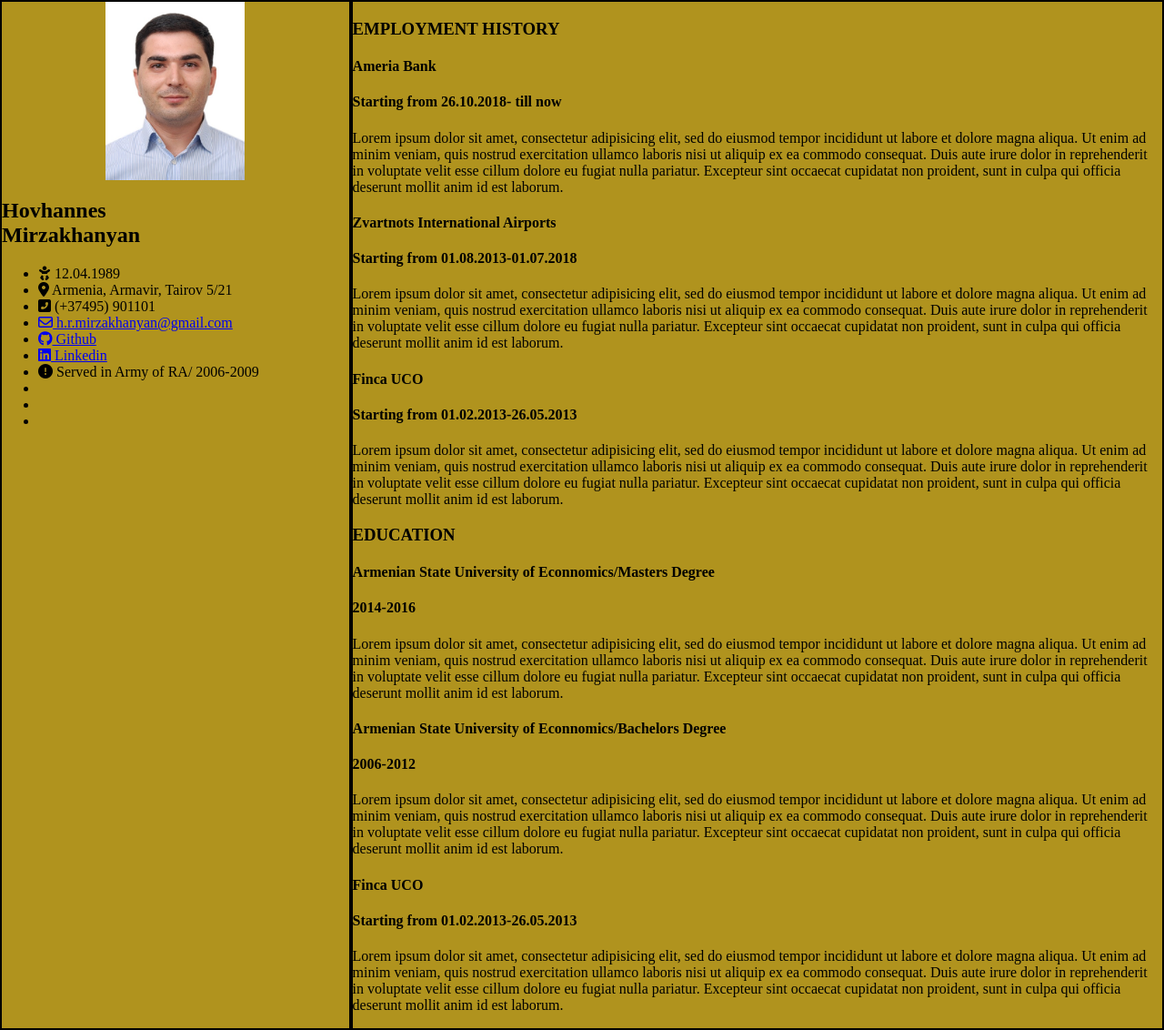
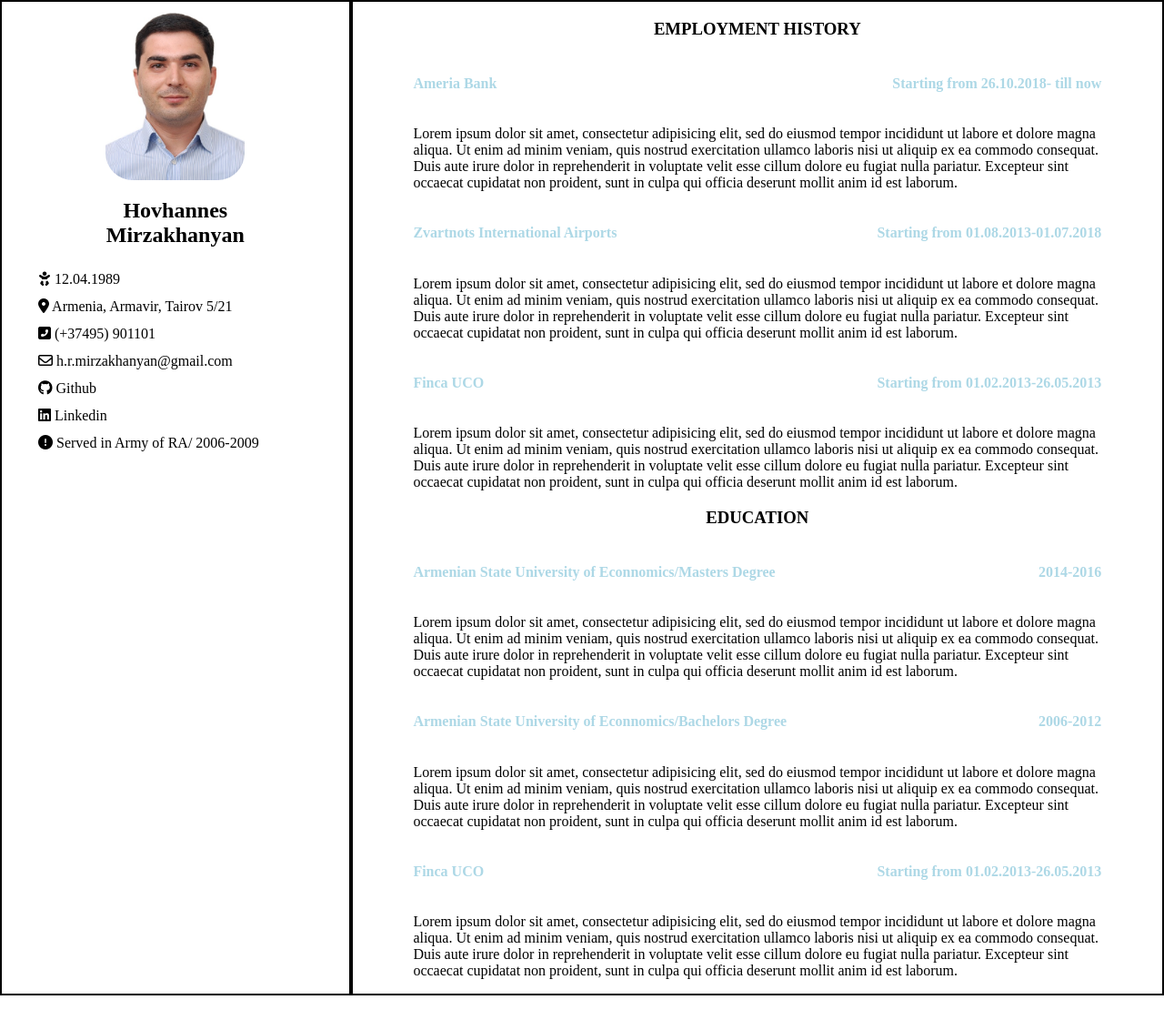
Before and after one commit to HovhannesMirzakhanyan/HovhannesMirzakhanyan.github.io, a PHP site: page / in a window 1280 px wide. Shown: the whole page at 91% size. After the commit the page ends 1094 px from the top, so only its background shows below. Run offline with PHP 8.4, Linux system fonts and the light colour scheme; some libraries are stand-ins or nearby versions.

Commit message:
Update style.css

```diff
--- a/style.css
+++ b/style.css
@@ -1,8 +1,10 @@
+@import url('https://fonts.googleapis.com/css?family=Nanum+Gothic&display=swap');
+
 
 body{
   margin: 0;
   padding: 0;
-  background-color: #b0931e;
+  background-color: white;
 }
 .container{
   display: flex;
@@ -12,6 +14,26 @@
   width: 30%;
 
 }
+h2{
+  text-align: center;
+}
+h3{
+  text-align: center;
+
+}
+h4{
+  color: lightblue;
+}
+
+li{
+  word-wrap: break-word;
+  list-style: none;
+  line-height: 30px;
+}
+li a{
+  text-decoration: none;
+  color: black;
+}
 .section2{
   width: 70%;
 }
@@ -19,16 +41,27 @@
   height: auto;
   border: 2px solid black;
 }
+.personal_info{
+
+  /* border: 1px solid black; */
+  width: 85%;
+  display: block;
+margin-left: auto;
+margin-right: auto;
+}
+.heading{
+  display: flex;
+  justify-content: space-between;
+}
 img{
   width: 40%;
   display: block;
 margin-left: auto;
 margin-right: auto;
+border-radius: 30px;
 }
 @media only screen and (max-width:600px){
   body{
-    background-color: pink;
+    background-color: red;
   }
-
-
 }
```
